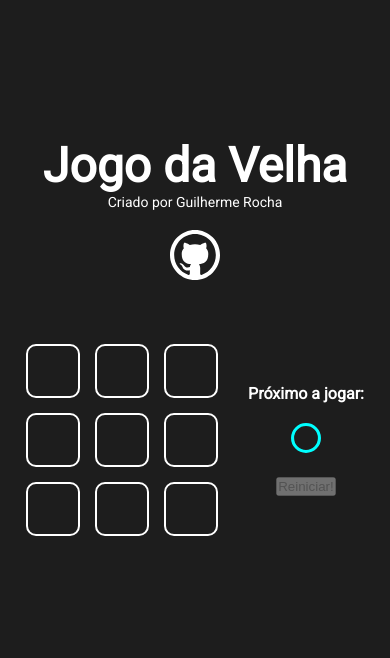
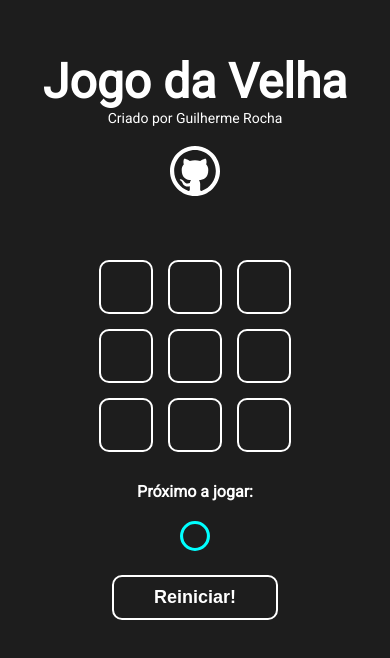
Before and after one commit to SStyum/react-jogo-da-velha, a Next.js app: page / in a window 390 px wide. Shown: the part 106-764 px from the top of the page. Built offline with nearby package versions, Linux system fonts and the light colour scheme.

Commit message:
Ajustada responsividade

```diff
--- a/src/components/button/Button.module.css
+++ b/src/components/button/Button.module.css
@@ -1,3 +1,19 @@
 .button {
+  padding: 10px 40px;
+  border: 2px solid white;
+  border-radius: 10px;
+  color: white;
+  background-color: #0096C7;
+  font-weight: bold;
+  font-size: 18px;
+  cursor: pointer;
+  transition: all 0.25s ease-out;
+}
 
+.button:disabled {
+  cursor: default;
+  background-color: transparent;
 }
+.button:hover {
+  background-color: rgba(0, 150, 199, 0.2);
+}
--- a/src/components/game/Game.module.css
+++ b/src/components/game/Game.module.css
@@ -9,3 +9,9 @@
   gap: 30px;
   align-items: center;
 }
+
+@media screen and (max-width: 425px) {
+  .gameContent {
+    flex-direction: column;
+  }
+}
--- a/src/components/gameInfo/GameInfo.module.css
+++ b/src/components/gameInfo/GameInfo.module.css
@@ -3,4 +3,5 @@
   flex-direction: column;
   align-items: center;
   gap: 20px;
+  min-width: 170px;
 }
```
